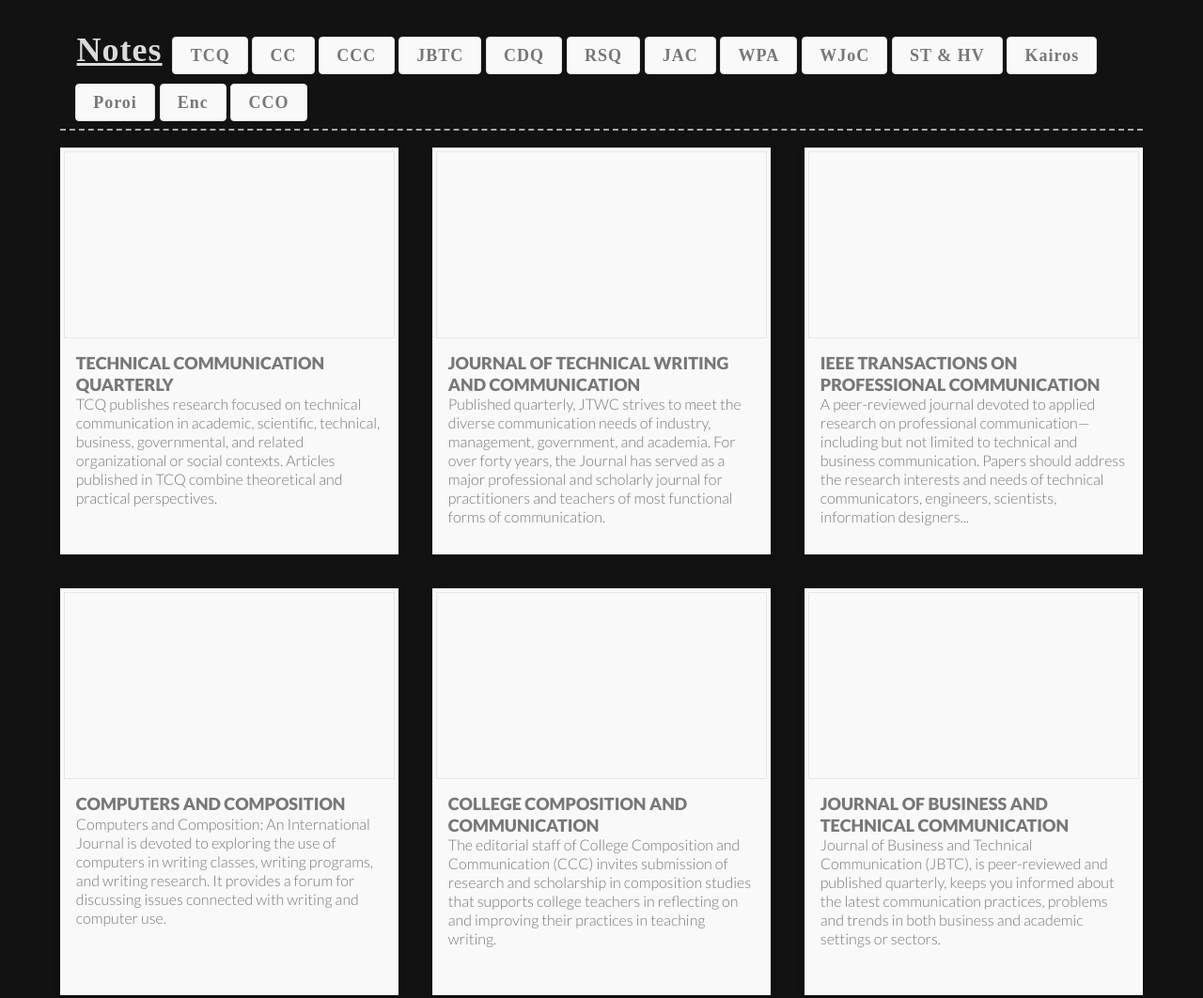
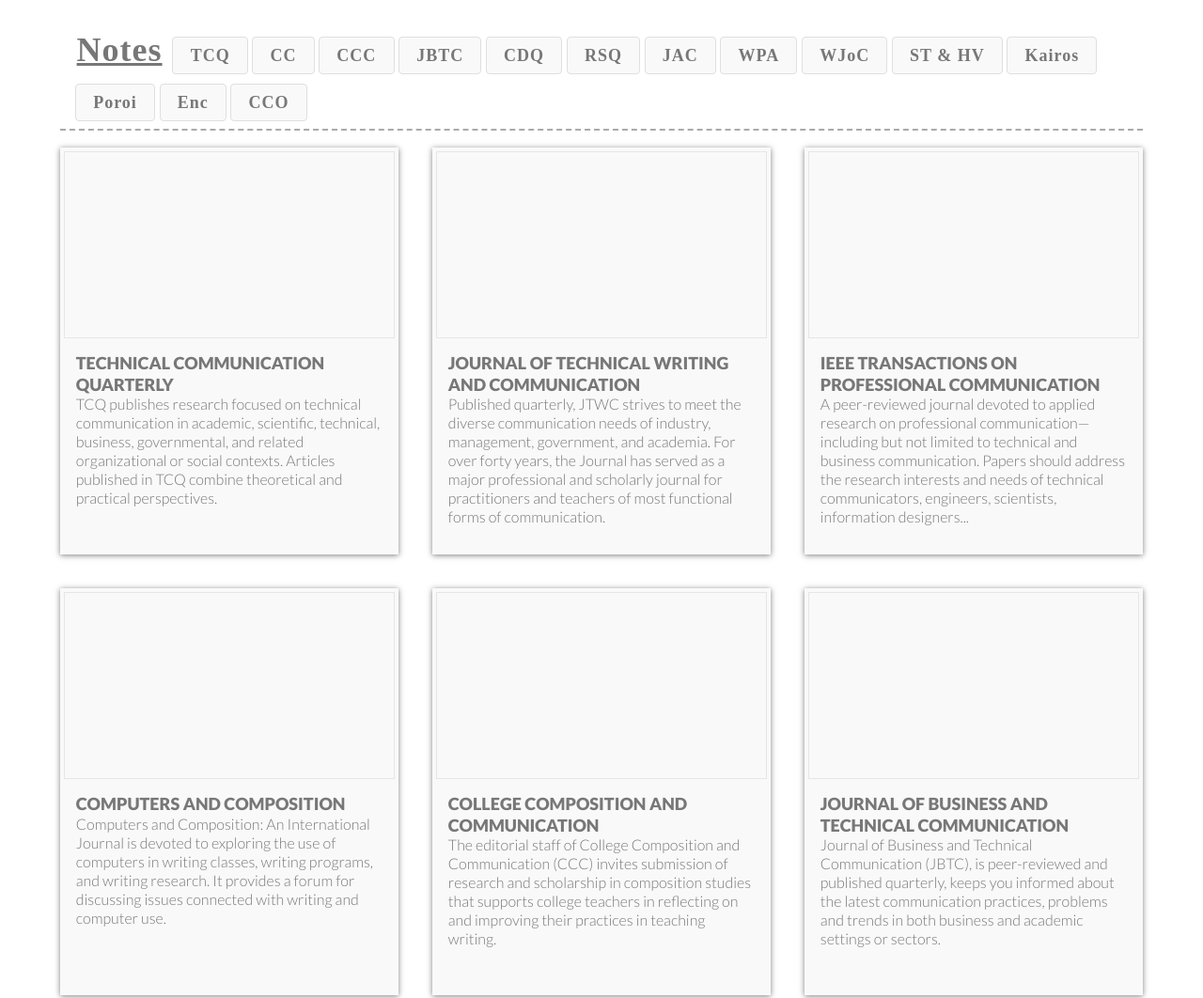
Before and after one commit to ericyork/journals, a plain HTML site: page index.html in a window 1280 px wide. Shown: the top 1062 px of the page at 94% size. Drawn offline with Linux system fonts and the light colour scheme; a web font is replaced by a local one.

```diff
--- a/style.css
+++ b/style.css
@@ -5,7 +5,6 @@
   font-size: 18px;
   font-weight: 400;
   line-height: 1.25;
-  background-color: #121212;
 }
 h2 {
   text-transform: uppercase;
@@ -51,7 +50,7 @@
 .main a {
   background: transparent;
   border: none;
-  color: #DADADA;
+  color: #777;
   margin-right: .5rem;
   text-decoration: underline;
   transition: all .2s ease-out;
@@ -137,7 +136,7 @@
 }
 footer p {
   font-family: 'gentium book basic', serif;
-  color: #DADADA;
+  color: #777;
 }
 footer ul {
   list-style: none;
```
